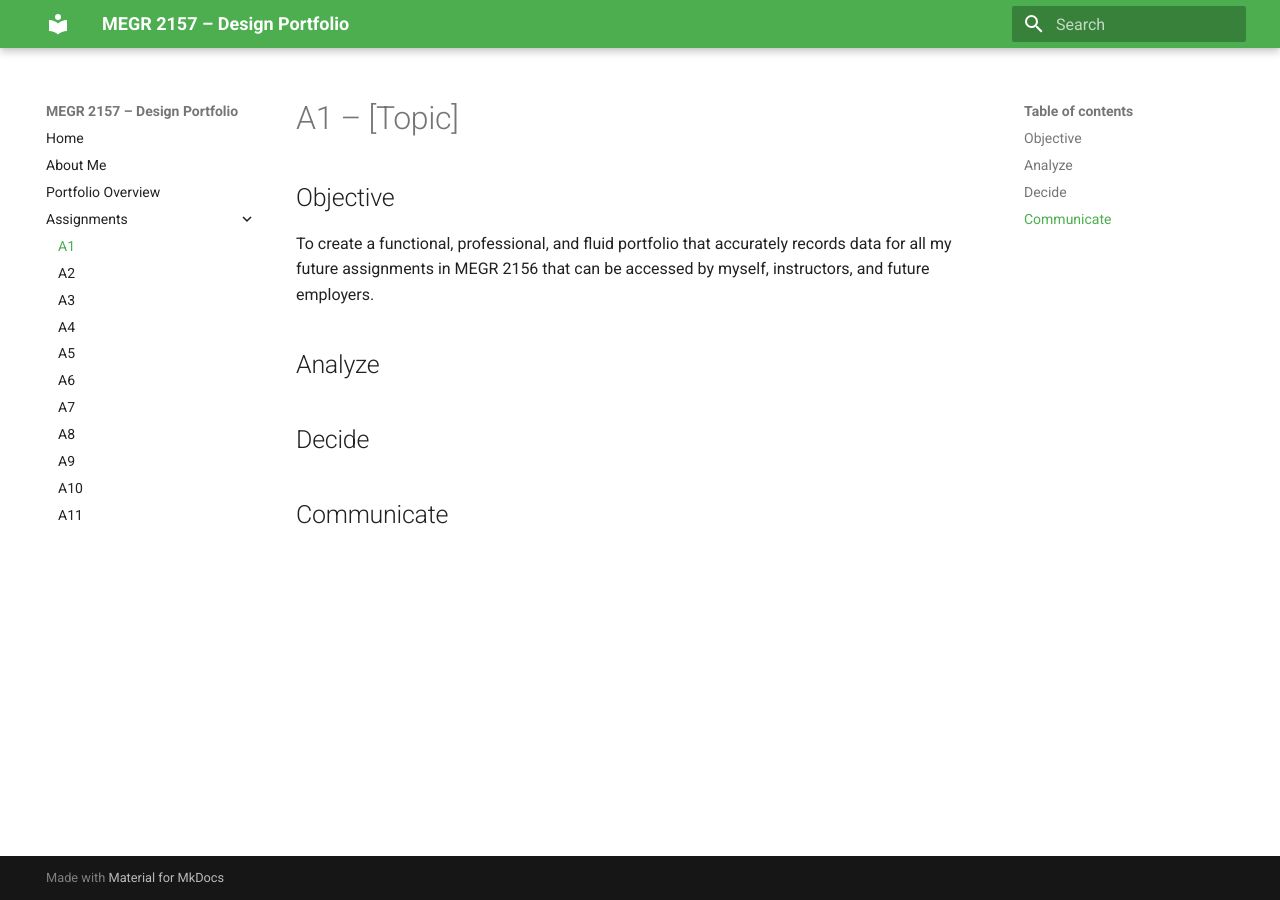
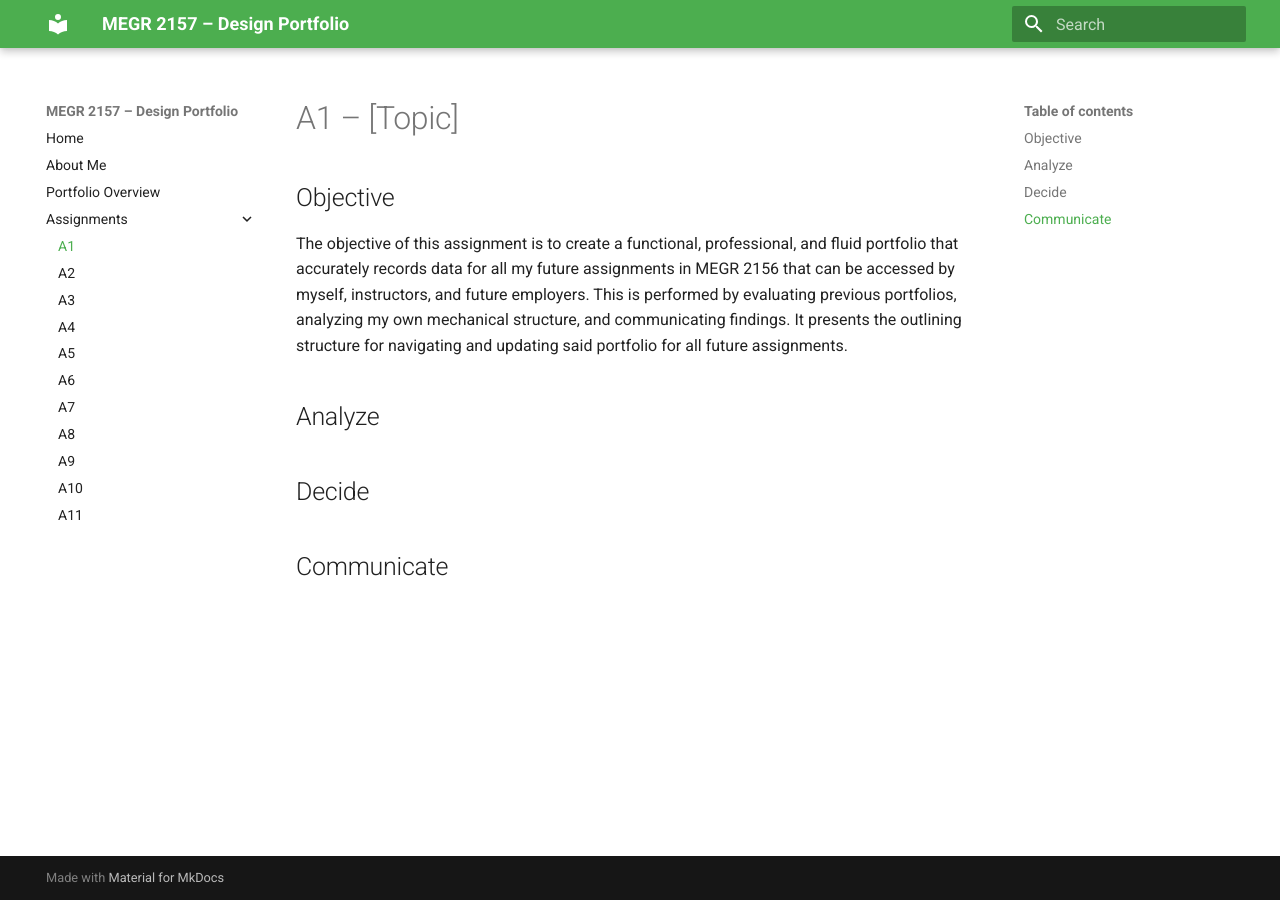
Before and after one commit to JasiahRutherford/jasiahs-megr2156-portfolio, an MkDocs documentation site: the page built from docs/assignments/A01/index.md, in a window 1280 px wide. Built offline with MkDocs 1.6.1 and Material for MkDocs 9.7.7, drawn with Linux system fonts in a browser that asks for light colours.

Commit message:
Update index.md

```diff
--- a/docs/assignments/A01/index.md
+++ b/docs/assignments/A01/index.md
@@ -1,7 +1,7 @@
 # A1 – [Topic]
 
 ## Objective
-To create a functional, professional, and fluid portfolio that accurately records data for all my future assignments in MEGR 2156 that can be accessed by myself, instructors, and future employers.
+The objective of this assignment is to create a functional, professional, and fluid portfolio that accurately records data for all my future assignments in MEGR 2156 that can be accessed by myself, instructors, and future employers. This is performed by evaluating previous portfolios, analyzing my own mechanical structure, and communicating findings. It presents the outlining structure for navigating and updating said portfolio for all future assignments.
 
 ## Analyze
 
```
